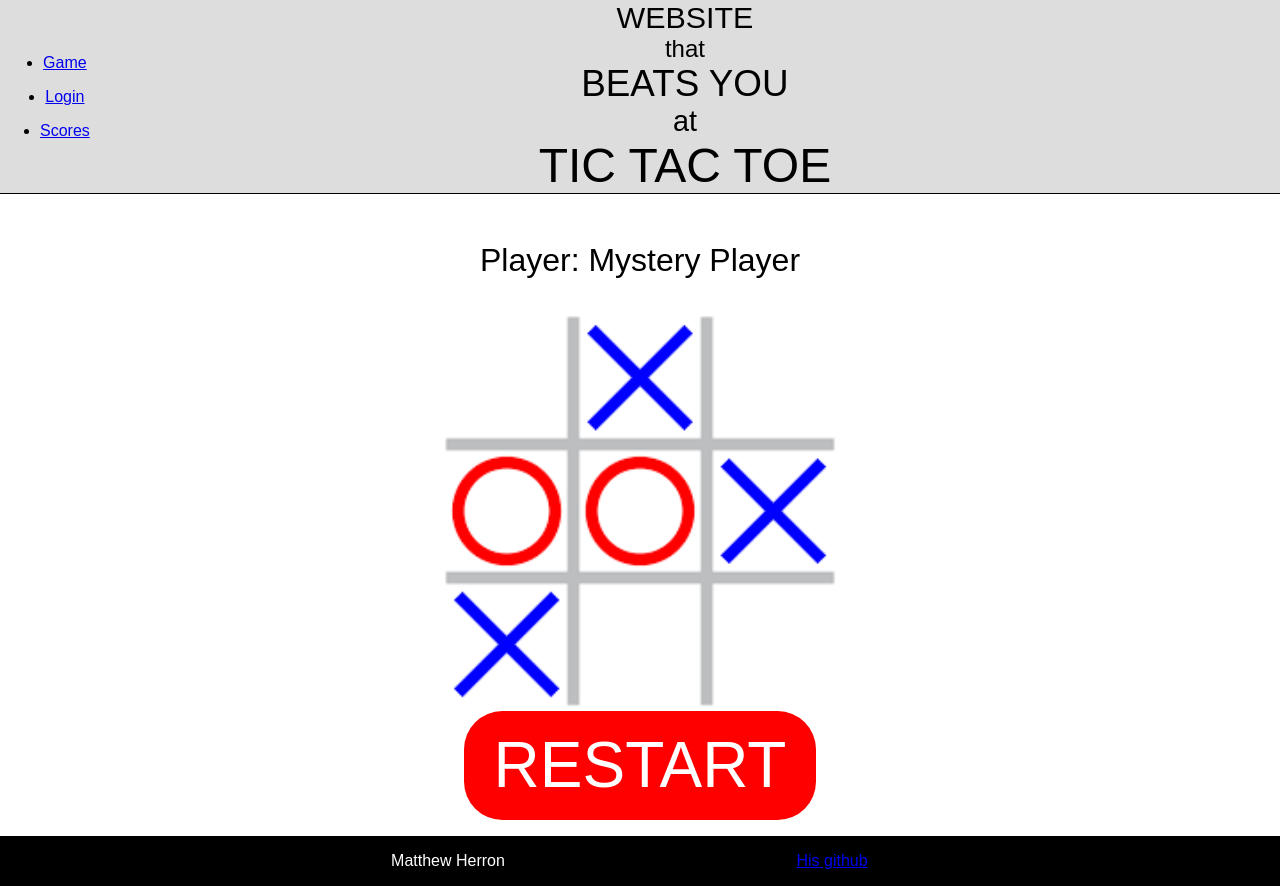
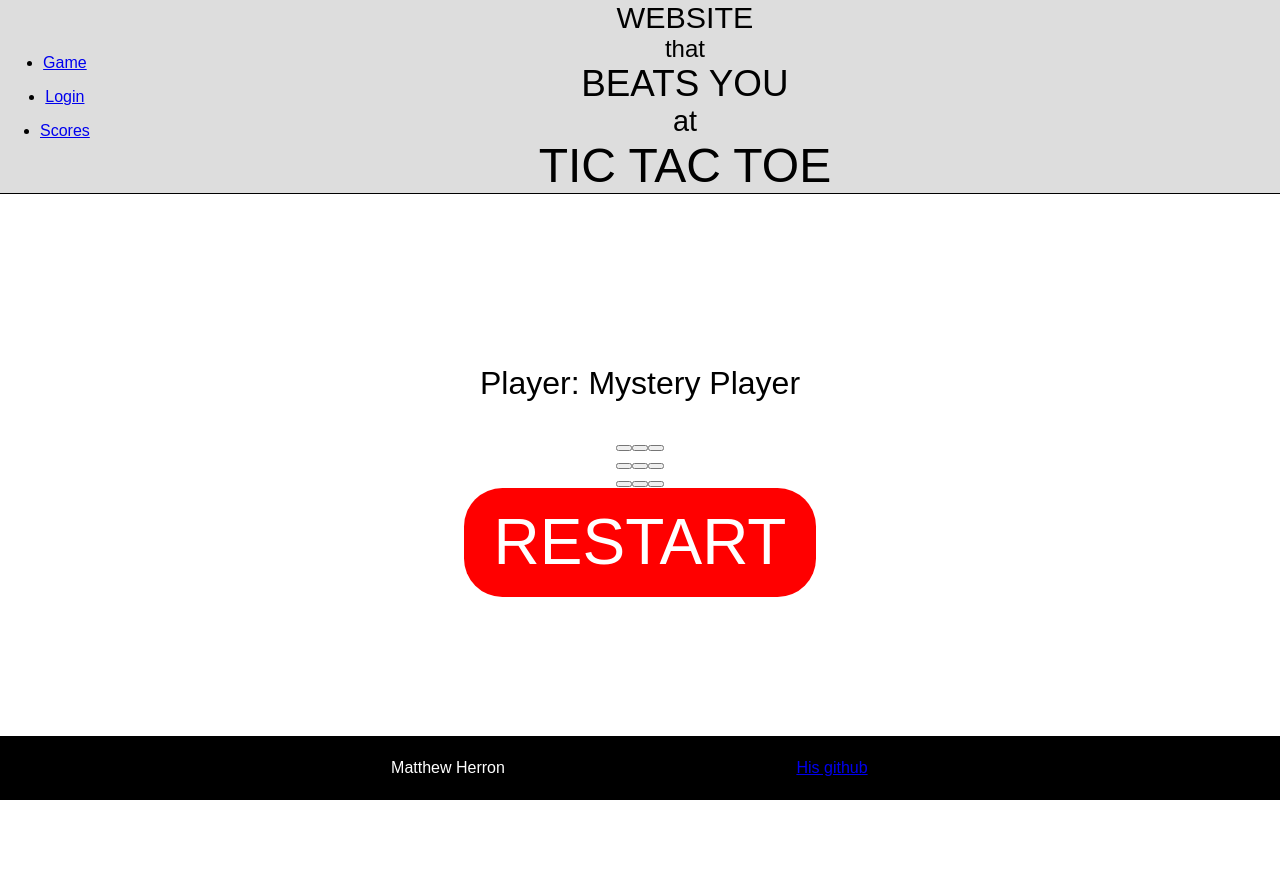
Before and after one commit to matthewsama17/startup, a React (Vite) app: page / in a window 1280 px wide. After the commit the page ends 800 px from the top, so only its background shows below. Built offline with nearby package versions, Linux system fonts and the light colour scheme.

Commit message:
Added the board

```diff
--- a/src/game/game.jsx
+++ b/src/game/game.jsx
@@ -1,14 +1,55 @@
 import React from 'react';
+import { useState } from 'react';
 import './game.css';
 
 export function Game() {
   return (
     <main className="game-main">
       <p className="game-p">Player: <span id="player-name">Mystery Player</span></p>
-      <img src="/tictactoe.png" width={400} />
+      <Board />
       <div>
         <button className="game-button">RESTART</button>
       </div>
     </main>
   );
 }
+
+function Square() {
+  const [value, setValue] = useState(null);
+
+  function handleClick() {
+    if(value == null) {
+      setValue('X');
+    }
+    else {
+      setValue(null);
+    }
+  }
+
+  return (
+    <button className="square" onClick={handleClick}>{value}</button>
+  );
+}
+
+
+function Board() {
+  return (
+    <>
+      <div className="board-row">
+        <Square />
+        <Square />
+        <Square />
+      </div>
+      <div className="board-row">
+        <Square />
+        <Square />
+        <Square />
+      </div>
+      <div className="board-row">
+        <Square />
+        <Square />
+        <Square />
+      </div>
+    </>
+  );
+}
```
